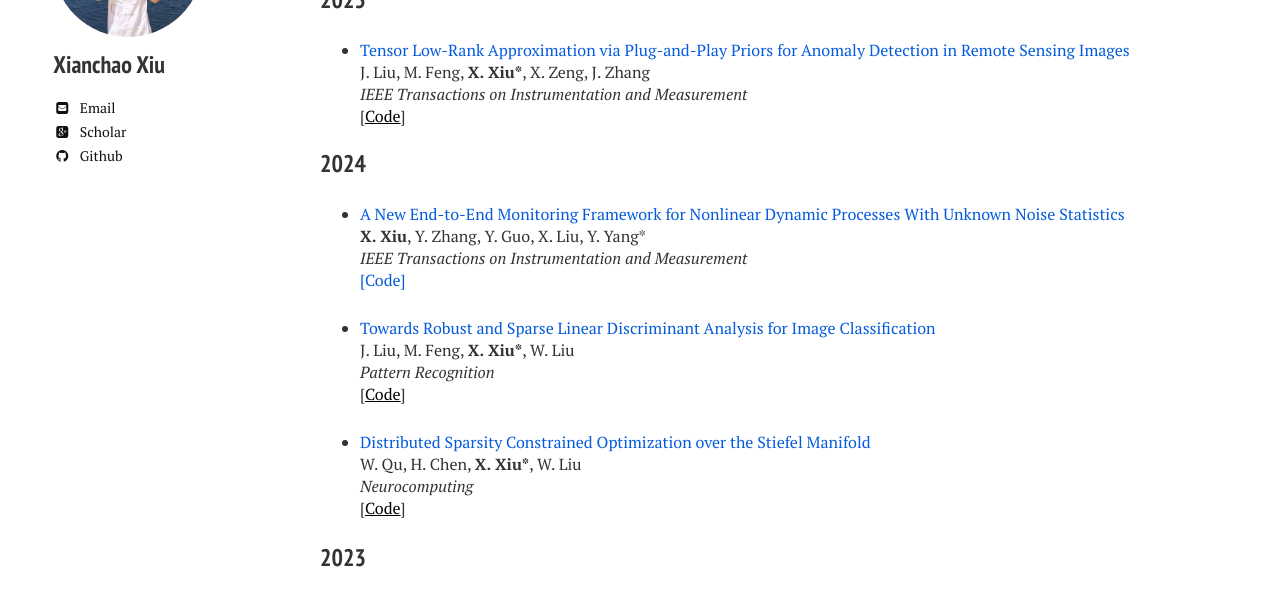
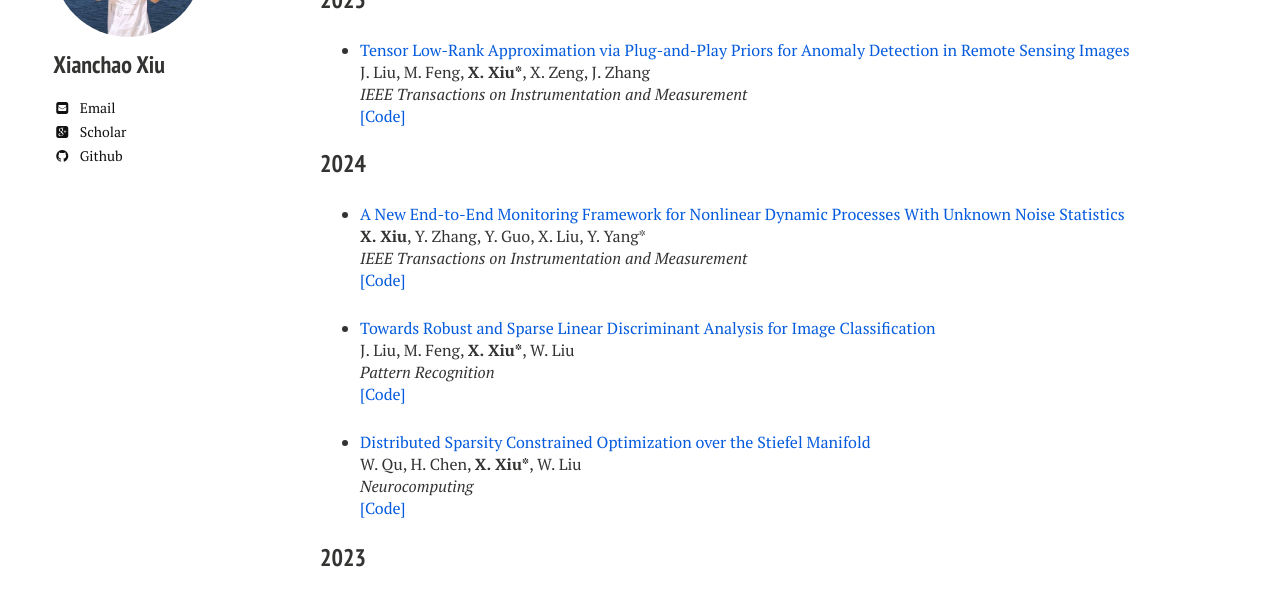
Before and after one commit to xianchaoxiu/xianchaoxiu.github.io, a Jekyll site: the page built from publications/index.md, in a window 1280 px wide. Shown: the part 185-785 px from the top of the page. Built offline with Jekyll 4.4.1, drawn with Linux system fonts in a browser that asks for light colours; nearby versions of some CDN libraries.

Commit message:
Update index.md

```diff
--- a/publications/index.md
+++ b/publications/index.md
@@ -15,7 +15,7 @@ share: false
 * <a href="https://ieeexplore.ieee.org/document/10935754" class="textlink" target="_blank"> Tensor Low-Rank Approximation via Plug-and-Play Priors for Anomaly Detection in Remote Sensing Images </a><br>
 J. Liu, M. Feng, <b>X. Xiu*</b>, X. Zeng, J. Zhang<br>
 <i>IEEE Transactions on Instrumentation and Measurement</i><br>
- [[Code](https://github.com/xianchaoxiu/PnP-TLRA)]
+<a href="https://github.com/xianchaoxiu/PnP-TLRA" class="textlink" target="_blank"> [Code] </a>
 
 
 ### 2024
@@ -28,12 +28,13 @@ J. Liu, M. Feng, <b>X. Xiu*</b>, X. Zeng, J. Zhang<br>
 * <a href="https://www.sciencedirect.com/science/article/abs/pii/S0031320324002632" class="textlink" target="_blank">Towards Robust and Sparse Linear Discriminant Analysis for Image Classification</a><br>
 J. Liu, M. Feng, <b>X. Xiu*</b>, W. Liu<br>
 <i>Pattern Recognition</i><br>
- [[Code](https://github.com/EMXlight/RSLDAplus)]
+<a href="https://github.com/EMXlight/RSLDAplus" class="textlink" target="_blank"> [Code] </a>
 
 * <a href="https://www.sciencedirect.com/science/article/abs/pii/S0925231224010385" class="textlink" target="_blank">Distributed Sparsity Constrained Optimization over the Stiefel Manifold</a><br>
 W. Qu, H. Chen, <b>X. Xiu*</b>, W. Liu<br>
 <i>Neurocomputing</i><br>
- [[Code](https://github.com/wtqu/DREAM)]
+<a href="https://github.com/wtqu/DREAM" class="textlink" target="_blank"> [Code] </a>
+
 
 
 ### 2023
```
